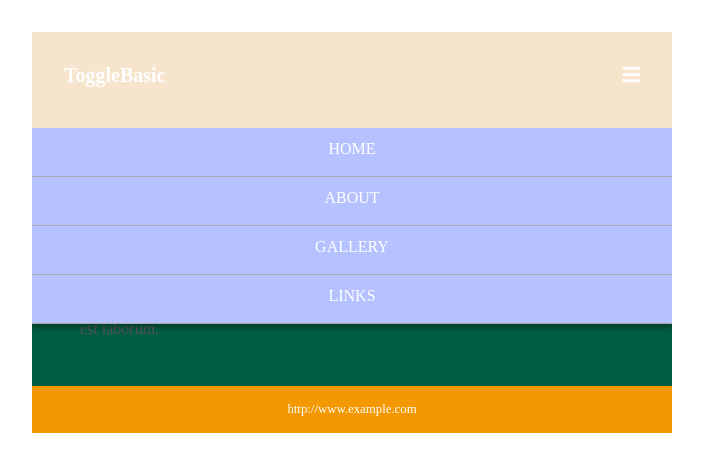
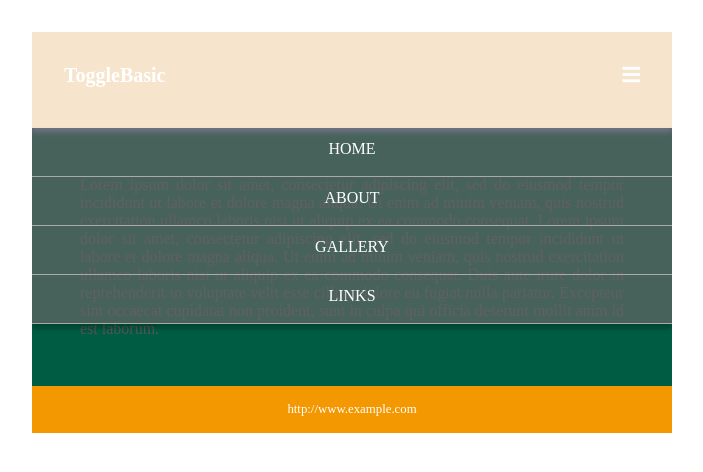
Before and after one commit to chiyonomaru/jquery_sample_03, a plain HTML site: page index.html in a window 1280 px wide. Both pictures are taken after a click on the element 919 px from the left and 75 px from the top of the page. Shown: the whole page, without its empty margins (288-991 px from the left). Drawn offline with nearby package versions, Linux system fonts and the light colour scheme.

Commit message:
Add files via upload

```diff
--- a/style.css
+++ b/style.css
@@ -48,7 +48,7 @@ nav {
   top: 0;
   left: 0;
   width: 100%;
-  background-color: rgb(182, 193, 255);
+  background-color: rgb(102, 102, 102,.7);
   box-shadow: 0 4px 0.3125rem rgba(0,0,0,.3);
 }
 
```
